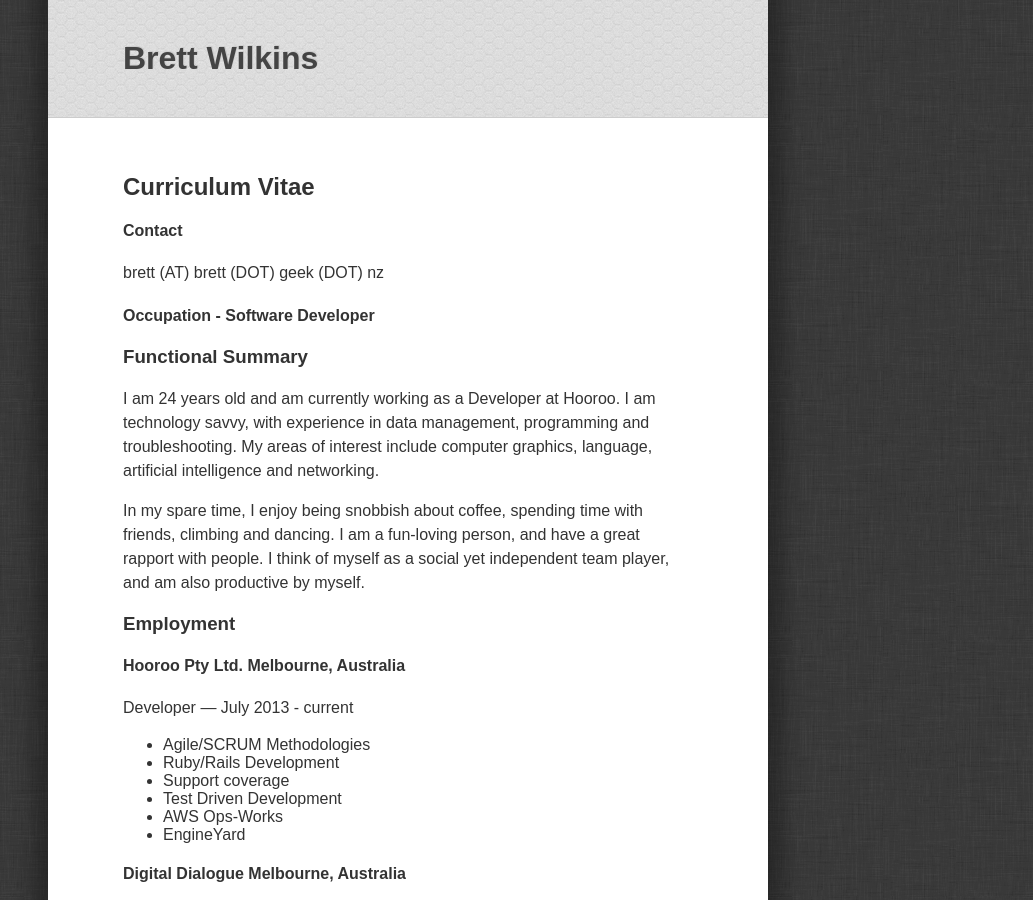
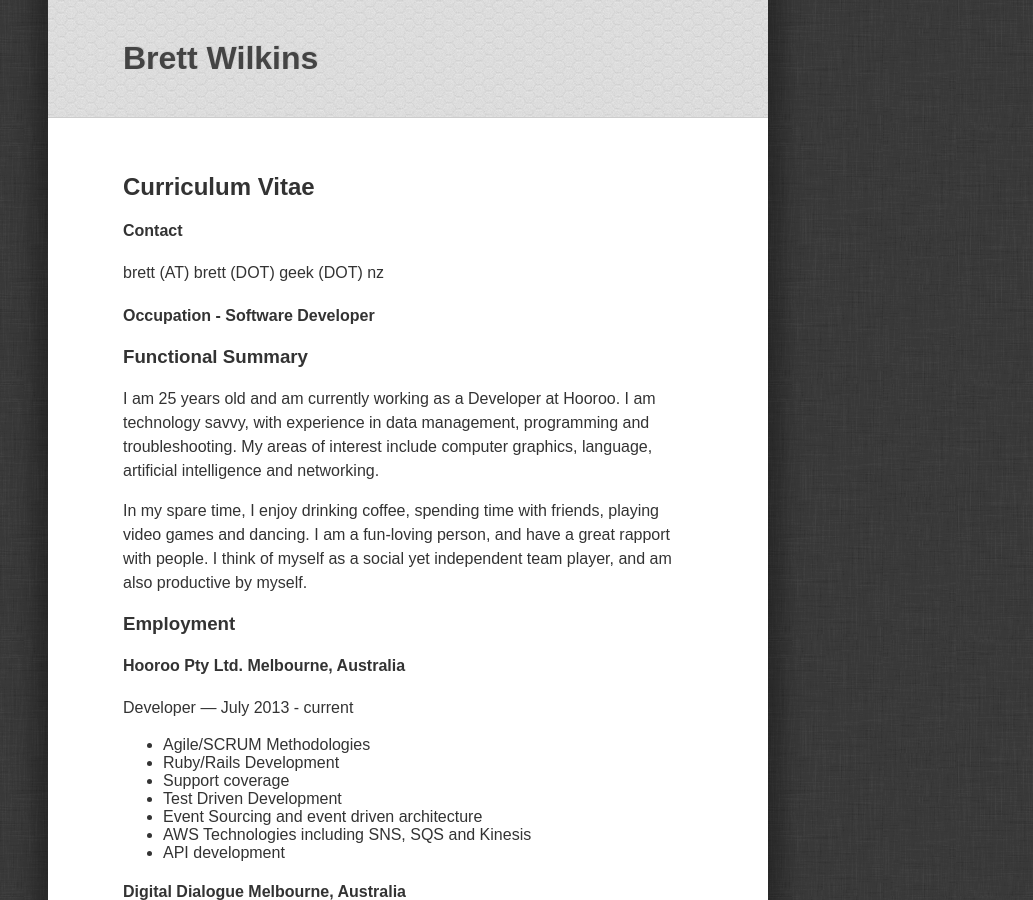
Before and after one commit to bwilkins/bwilkins.github.com, a Jekyll site: the page built from cv.md, in a window 1280 px wide and 900 px high. Shown: the whole window, without its empty margins (232-1265 px from the left). Built offline with Jekyll 4.4.1, drawn with Linux system fonts in a browser that asks for light colours; Markdown is read by kramdown in place of the engine named in the settings.

Commit message:
Updating CV

```diff
--- a/cv.md
+++ b/cv.md
@@ -10,9 +10,9 @@
 
 ### Functional Summary
 
-I am 24 years old and am currently working as a Developer at Hooroo. I am technology savvy, with experience in data management, programming and troubleshooting. My areas of interest include computer graphics, language, artificial intelligence and networking.
+I am 25 years old and am currently working as a Developer at Hooroo. I am technology savvy, with experience in data management, programming and troubleshooting. My areas of interest include computer graphics, language, artificial intelligence and networking.
 
-In my spare time, I enjoy being snobbish about coffee, spending time with friends, climbing and dancing. I am a fun-loving person, and have a great rapport with people. I think of myself as a social yet independent team player, and am also productive by myself.
+In my spare time, I enjoy drinking coffee, spending time with friends, playing video games and dancing. I am a fun-loving person, and have a great rapport with people. I think of myself as a social yet independent team player, and am also productive by myself.
 
 ### Employment
 
@@ -23,8 +23,9 @@
 - Ruby/Rails Development
 - Support coverage
 - Test Driven Development
-- AWS Ops-Works
-- EngineYard
+- Event Sourcing and event driven architecture
+- AWS Technologies including SNS, SQS and Kinesis
+- API development
 
 #### Digital Dialogue Melbourne, Australia
 Developer --- May 2013 - July 2013
```
